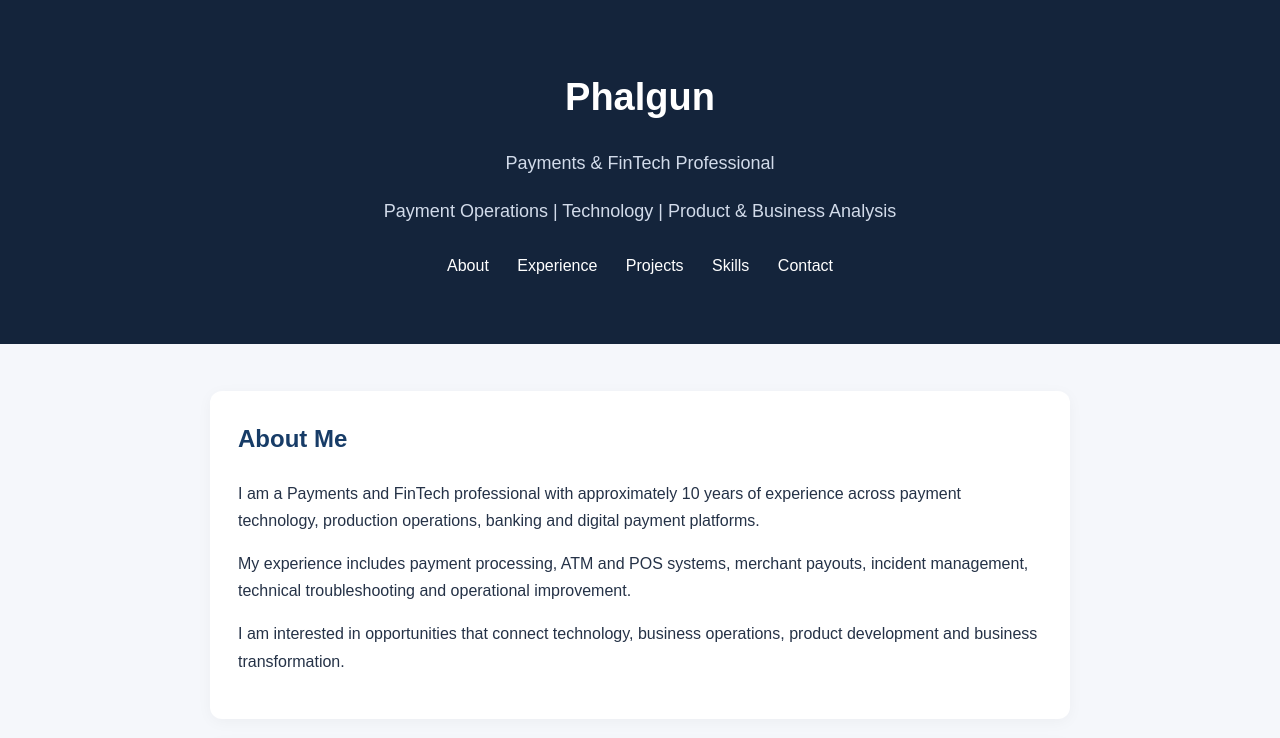
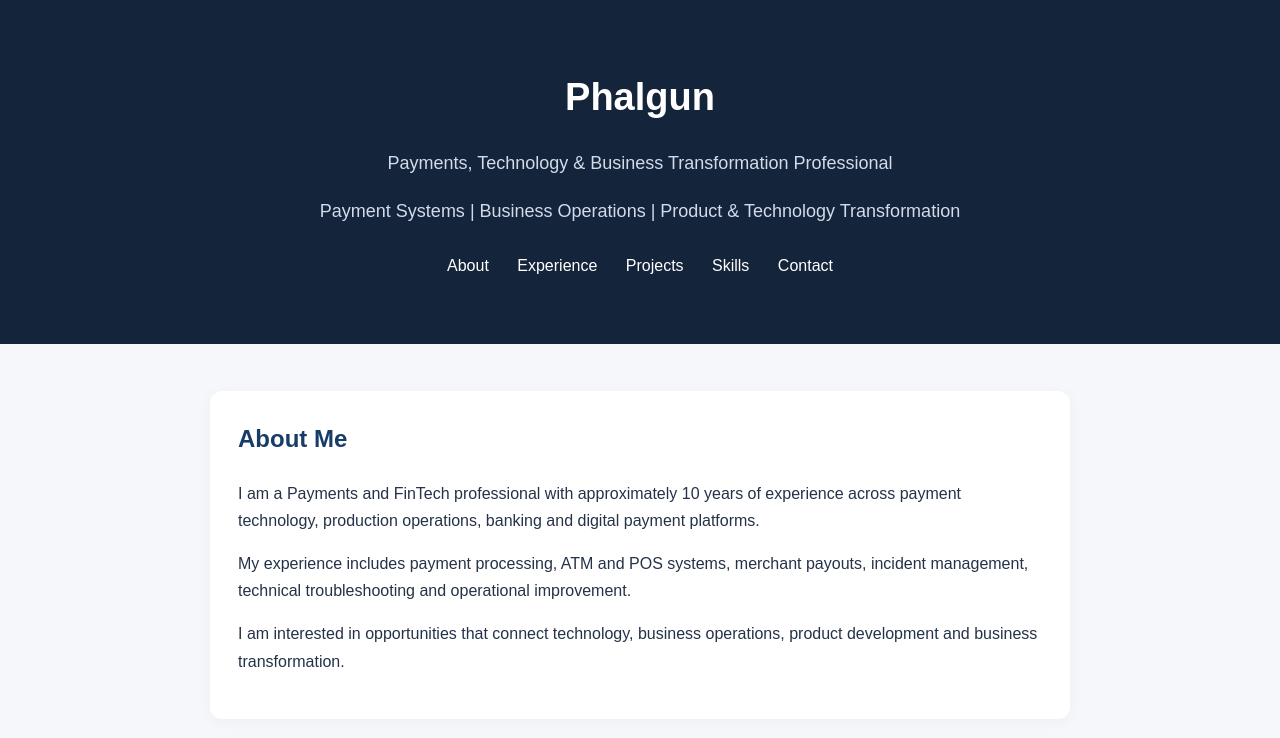
Before and after one commit to prajyaphalgun-ship-it/prajyaphalgun-ship-it.github.io, a plain HTML site: page index.html in a window 1280 px wide. Shown: the top 738 px of the page. Drawn offline with Linux system fonts and the light colour scheme.

Commit message:
Update professional positioning

```diff
--- a/index.html
+++ b/index.html
@@ -62,8 +62,8 @@ footer {
 
 <header>
   <h1>Phalgun</h1>
-  <p>Payments & FinTech Professional</p>
-  <p>Payment Operations | Technology | Product & Business Analysis</p>
+  <p>Payments, Technology & Business Transformation Professional</p>
+  <p>Payment Systems | Business Operations | Product & Technology Transformation</p>
   <nav>
     <a href="#about">About</a>
     <a href="#experience">Experience</a>
```
